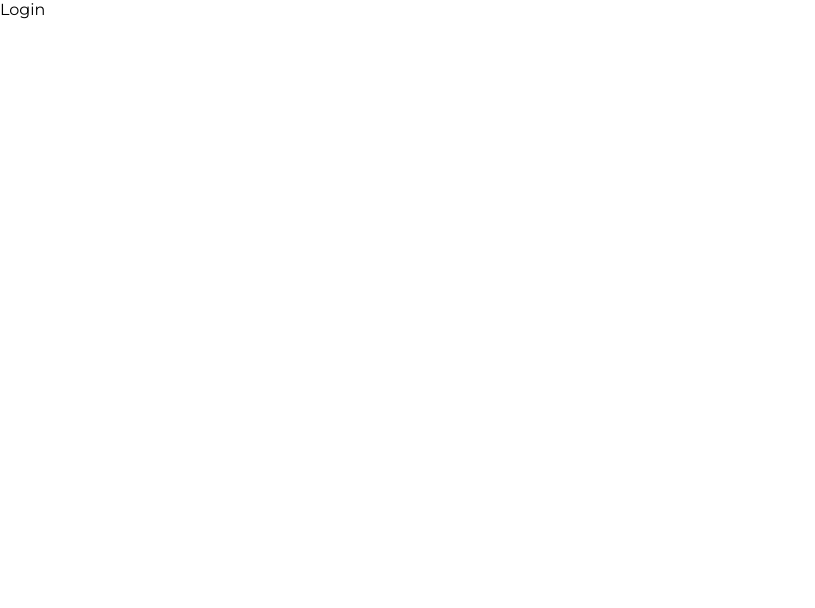
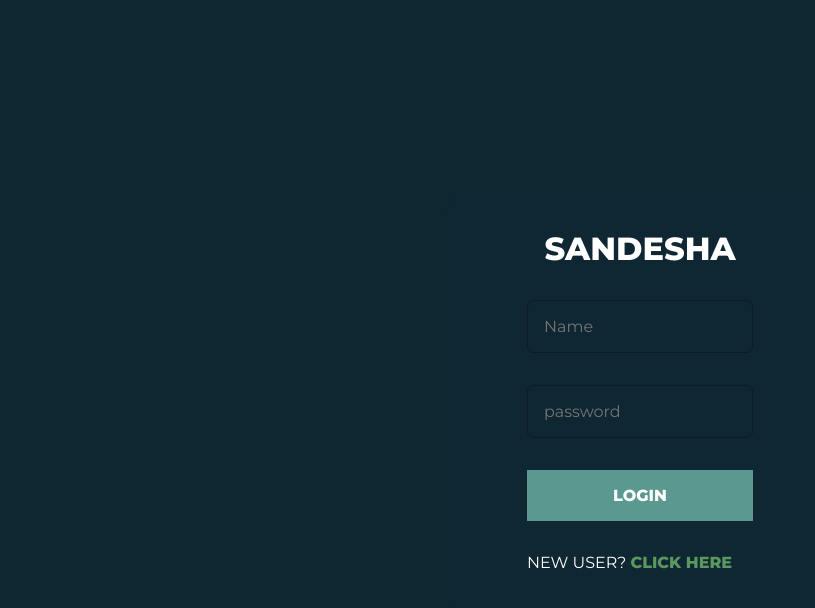
Before and after one commit to priyamshankar/sandeshaChatApp, a React (Create React App) app in the folder sandesha/: page /login in a window 1280 px wide. Shown: the top 608 px of the page, without its empty margins (0-815 px from the left). Built offline with nearby package versions, Linux system fonts and the light colour scheme; the HTML template or start-up script is replaced by a standard one.

Commit message:
login frontend added

```diff
--- a/sandesha/src/pages/Login.jsx
+++ b/sandesha/src/pages/Login.jsx
@@ -1,9 +1,168 @@
-import React from 'react'
+import React, { useState } from "react";
+import { Link , useNavigate } from "react-router-dom";
+import styled from "styled-components";
+import { toast, ToastContainer } from "react-toastify";
+import "react-toastify/dist/ReactToastify.css";
+import axios from "axios";
+import { loginRoute } from "../utils/APIRoutes";
 
 const Login = () => {
+  const navigate = useNavigate();
+  const [logValues, setLogvalues] = useState({
+    userName: "",
+    password: "",
+  });
+
+  const regisChange = (event) => {
+    setLogvalues({ ...logValues, [event.target.name]: event.target.value });
+  };
+
+  const regSubmit = async (event) => {
+    event.preventDefault();
+    // regValidation();
+    if (regValidation()) {
+      const { password, userName } = logValues;
+      const { data } = await axios.post(loginRoute, {
+        userName,
+        password,
+      });
+      if (data.status === false) {
+        toast.error(data.msg, toastOptions);
+      }
+      else if (data.status === true){
+        localStorage.setItem("sandeshaUser", JSON.stringify(data.users));
+        navigate("/");
+      }
+      // console.log(data);
+    }
+  };
+
+  const toastOptions = {
+    position: "top-right",
+    autoClose: 5000,
+    pauseOnHover: true,
+    draggable: true,
+    theme: "light",
+  };
+
+  const regValidation = () => {
+    const { password, confirmPassword, userName, email } = logValues;
+    if (password === "") {
+      toast.error("enter the password", toastOptions);
+    } else if (userName === "") {
+      toast.error("Fill the user name.", toastOptions);
+    } else {
+      return true;
+    }
+
+    return false;
+  };
+
   return (
-    <div>Login</div>
-  )
-}
+    <>
+      <FormContainer>
+        <form onSubmit={regSubmit}>
+          <div className="regisLogo">
+            <h1>Sandesha</h1>
+          </div>
+          <input
+            type="text"
+            placeholder="Name"
+            name="userName"
+            onChange={(e) => regisChange(e)}
+          />
 
-export default Login
+          <input
+            type="password"
+            placeholder="password"
+            name="password"
+            onChange={(e) => regisChange(e)}
+          />
+
+          <button>Login</button>
+
+          <span>
+            New User? <Link to="/register">Click Here</Link>
+          </span>
+        </form>
+      </FormContainer>
+      <ToastContainer />
+    </>
+  );
+};
+
+const FormContainer = styled.div`
+  height: 100vh;
+  width: 100vw;
+  display: flex;
+  flex-direction: column;
+  justify-content: center;
+  gap: 1rem;
+  align-items: center;
+  background-color: #0f2731;
+  .regisLogo {
+    display: flex;
+    align-items: center;
+    gap: 1rem;
+    justify-content: center;
+
+    h1 {
+      color: white;
+      text-transform: uppercase;
+    }
+  }
+
+  form {
+    display: flex;
+    flex-direction: column;
+    gap: 2rem;
+    // background-color: #3A4A4D;
+    // background-color: #1C313A;
+    background-color: #0f2733;
+
+    border-radius: 2rem;
+    padding: 3rem 5rem;
+
+    input {
+      background-color: transparent;
+      padding: 1rem;
+      border: 0.1rem solid #0f1731;
+      border-radius: 0.4rem;
+      color: white;
+      width: 100%;
+      font-size: 1rem;
+      &:focus {
+        border: 0.1rem solid #0f5731;
+        outline: none;
+      }
+    }
+
+    button {
+      //   background-color: #1C313A;
+      background-color: #5b9890;
+      color: white;
+      padding: 1rem 2rem;
+      border: none;
+      font-weight: bold;
+      cursor: pointer;
+      border-radius: 0.4 rem;
+      font-size: 1rem;
+      text-transform: uppercase;
+      transition: 0.3s ease-in-out;
+      &:hover {
+        background-color: #41b14f;
+      }
+    }
+    span {
+      color: white;
+      text-transform: uppercase;
+      a {
+        color: #5b9860;
+        text-decoration: none;
+        font-weight: bold;
+      }
+    }
+  }
+`;
+
+export default Login;
--- a/sandesha/src/utils/APIRoutes.js
+++ b/sandesha/src/utils/APIRoutes.js
@@ -1,2 +1,3 @@
 const host = "http://localhost:5000";
 export const registerRoute = `${host}/api/auth/register`;
+export const loginRoute = `${host}/api/auth/login`;
```
